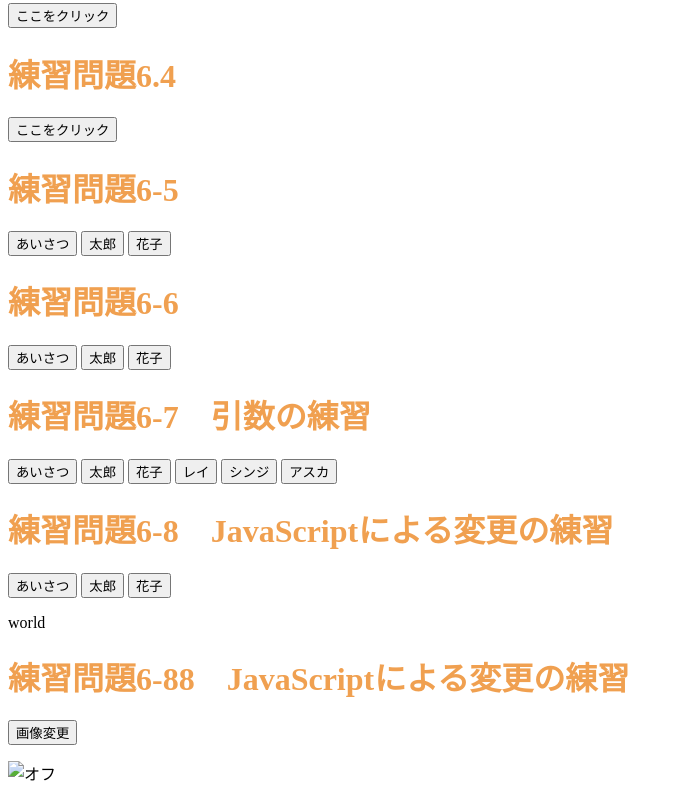
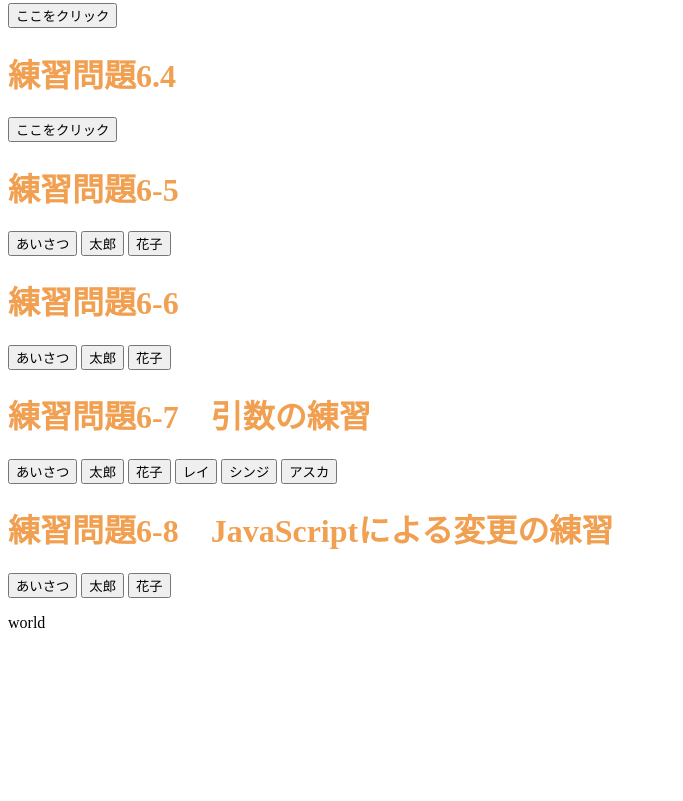
Before and after one commit to sawaifuzuki/web2024-2, a plain HTML site: page index.html in a window 1280 px wide. Shown: the part 801-1602 px from the top of the page, without its empty margins (0-683 px from the left). After the commit the page ends 1449 px from the top, so only its background shows below. Drawn offline with Linux system fonts and the light colour scheme.

Commit message:
Update index.html

```diff
--- a/index.html
+++ b/index.html
@@ -84,9 +84,5 @@
  <input type="button" value="花子" onclick="hanako68();">
  <p id="who68">world</p>
 
- <h1>練習問題6-88　JavaScriptによる変更の練習</h1>
- <input type="button" value="画像変更" onclick="gazo688();">
- <p id="who688"><img src="./image/bulboff.git" alt="オフ"></p>
-
 </body>
  </html>
```
